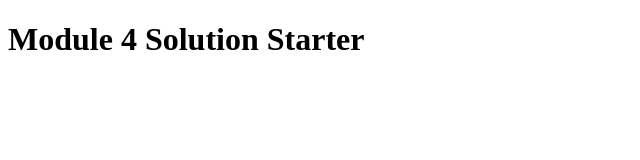
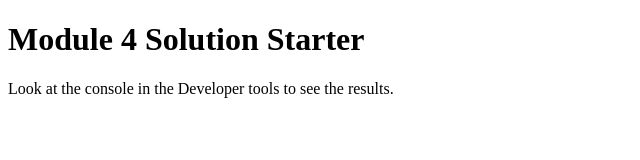
Before and after one commit to gaurangifb/Coursera-test, a plain HTML site: page module4__sol/index.html in a window 1280 px wide. Shown: the whole page, without its empty margins (0-640 px from the left). Drawn offline with Linux system fonts and the light colour scheme.

Commit message:
Update index.html

```diff
--- a/module4__sol/index.html
+++ b/module4__sol/index.html
@@ -9,5 +9,6 @@
 </head>
 <body>
   <h1>Module 4 Solution Starter</h1>
+  <p> Look at the console in the Developer tools to see the results. </p>
 </body>
 </html>
```
